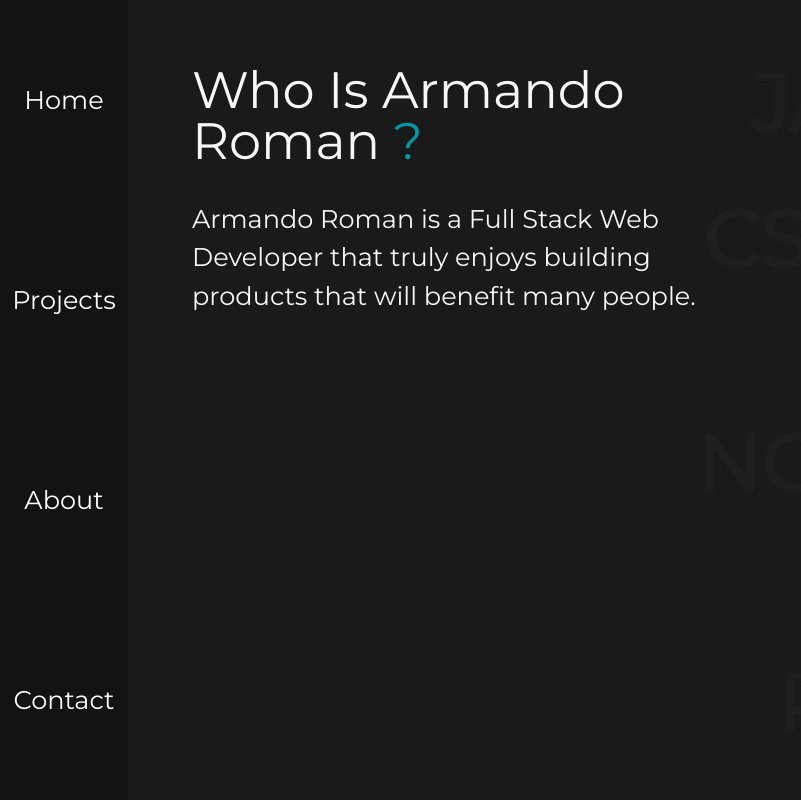
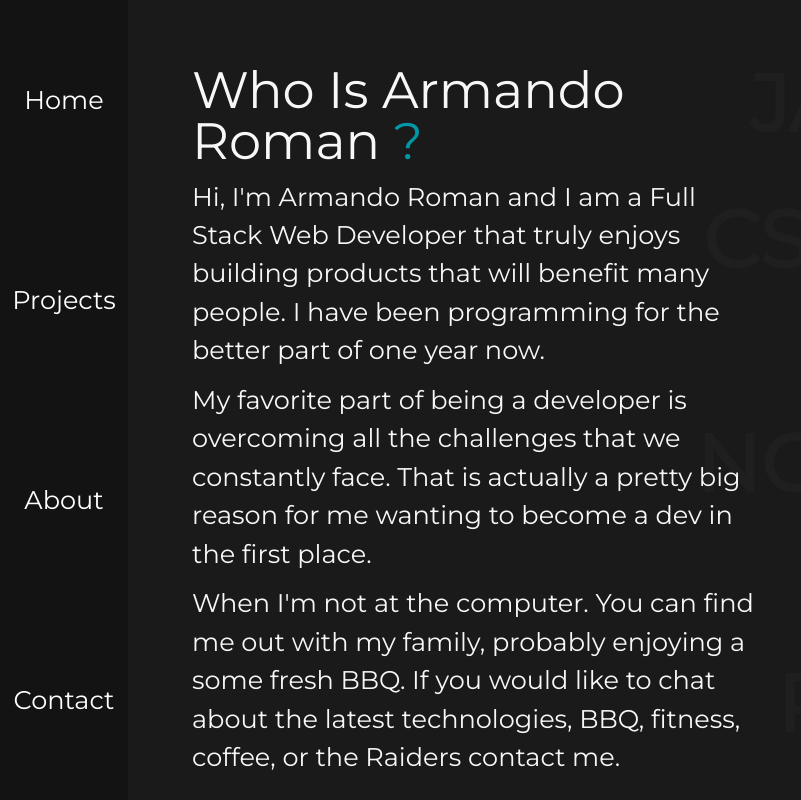
Before and after one commit to armandoroman1016/armando_roman_portfolio, a React (Create React App) app in the folder armando_roman_portfolio/: page /about in a window 1280 px wide. Shown: the whole page, without its empty margins (0-801 px from the left). Built offline with nearby package versions, Linux system fonts and the light colour scheme; a web font is replaced by a local one.

Commit message:
about page copy added

```diff
--- a/armando_roman_portfolio/src/components/About.js
+++ b/armando_roman_portfolio/src/components/About.js
@@ -6,10 +6,20 @@ const About = props =>{
         <section className = 'about-container page'>
             <div className = 'about-text'>
                 <h2>Who Is Armando Roman<span> ?</span></h2>
-                <p>
-                    Armando Roman is a Full Stack Web Developer that truly enjoys building products that will benefit many people.
-
-                </p>
+                <div  className = 'copy'>
+                    <p>
+                        Hi, I'm Armando Roman and I am a Full Stack Web Developer that truly enjoys building products that will benefit many people.
+                        I have been programming for the better part of one year now.
+                    </p>
+                    <p>
+                        My favorite part of being a developer is overcoming all the challenges that we constantly face.
+                        That is actually a pretty big reason for me wanting to become a dev in the first place.
+                    </p>
+                    <p>
+                        When I'm not at the computer. You can find me out with my family, probably enjoying a some fresh BBQ.
+                        If you would like to chat about the latest technologies, BBQ, fitness, coffee, or the Raiders contact me.
+                    </p>
+                </div>
             </div>
             <span className = 'background-text javascript'>JAVASCRIPT</span>
             <span className = 'background-text css'>CSS</span>
--- a/armando_roman_portfolio/src/styles/About.scss
+++ b/armando_roman_portfolio/src/styles/About.scss
@@ -24,11 +24,14 @@
                 color: $green;
             }
         }
-        p{
-            height: 80%;
+        .copy{
+            height: 85%;
             font-size:1.6rem;
             color: $font-color;
             line-height: 1.5;
+            p{
+                margin: 2% 0;
+            }
         }
     }
     .background-text{
```
